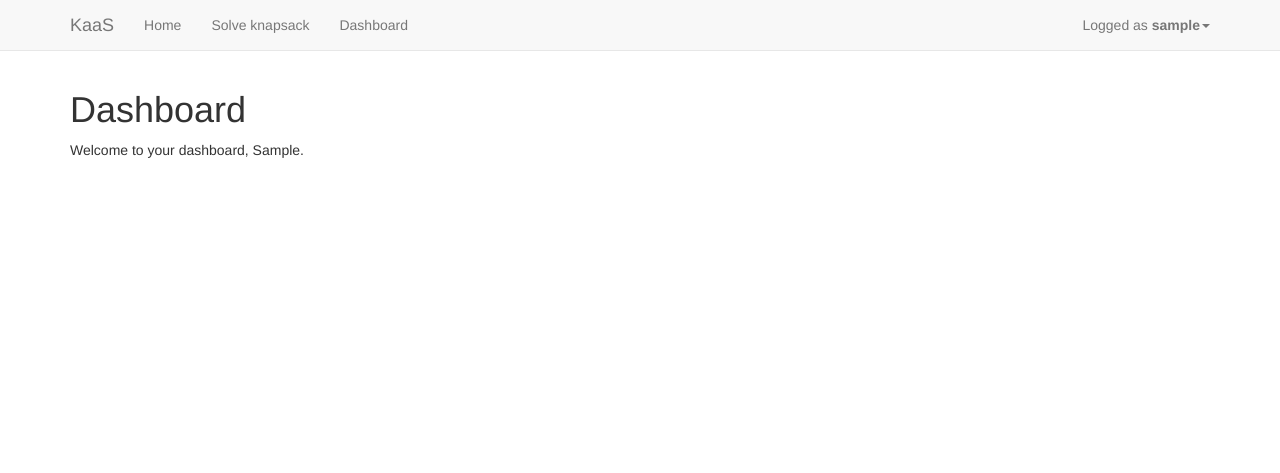
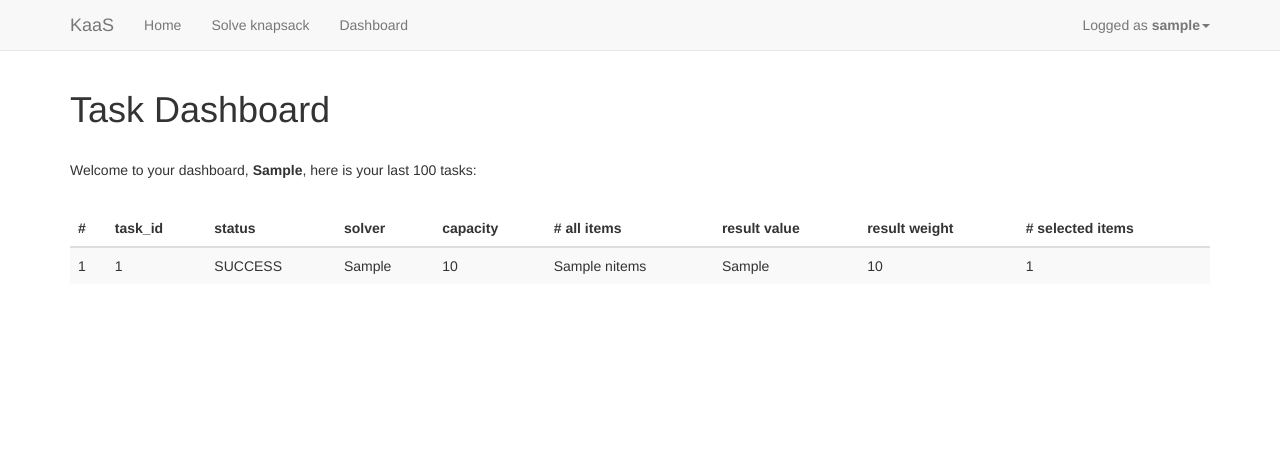
Before and after one commit to hofmanradek/kaas, a Django app: template knapsack/kaas/templates/kaas/dashboard.html in a window 1280 px wide. Shown: the top 473 px of the page. Run offline with Django 3.2, Linux system fonts and the light colour scheme; a user stored in the database is signed in; tables that the repository leaves empty hold one stand-in row (values such as "Sample post"); the template is opened without the code that fills it: most values are stand-ins (such as "Sample title", 1, 10 or a date in 2020); data that the repository does not hold is empty; parts of the project's set-up code (start-up, migrations or seed data) failed here and were passed over; some libraries are stand-ins or nearby versions.

Commit message:
task dashboard page show last 100 tasks

```diff
--- a/knapsack/kaas/templates/kaas/dashboard.html
+++ b/knapsack/kaas/templates/kaas/dashboard.html
@@ -2,9 +2,76 @@
 {% block title %}Dashboard{% endblock %}
 {% block content %}
 
-<h1>Dashboard</h1>
-<p>Welcome to your dashboard, {{request.user.first_name}}.</p>
+<h1>Task Dashboard</h1>
+<br/>
+<p>Welcome to your dashboard, <b>{{request.user.first_name}}</b>, here is your last 100 tasks:</p>
+<br/>
+<table class="table table-striped table-hover">
+    <thead>
+    <tr>
+        <th>
+            #
+        </th>
+        <th>
+            task_id
+        </th>
+        <th>
+            status
+        </th>
+        <th>
+            solver
+        </th>
+        <th>
+            capacity
+        </th>
+        <th>
+            # all items
+        </th>
+        <th>
+            result value
+        </th>
+        <th>
+            result weight
+        </th>
+        <th>
+            # selected items
+        </th>
 
+    </tr>
+    </thead>
+    <tbody>
+{% for task in tasks %}
+        <tr>
+            <td>
+                {{ forloop.counter }}
+            </td>
+            <td>
+                {{ task.task_id }}
+            </td>
+            <td>
+                {{ task.status }}
+            </td>
+            <td>
+                {{ task.solver_type }}
+            </td>
+            <td>
+                {{ task.capacity }}
+            </td>
+            <td>
+                {{ task.nitems }}
+            </td>
+            <td>
+                {{ task.result_value }}
+            </td>
+            <td>
+                {{ task.result_weight }}
+            </td>
+            <td>
+                {{ task.result_items|length }}
+            </td>
 
-
+        </tr>
+{% endfor %}
+    </tbody>
+</table>
 {% endblock %}
--- a/knapsack/kaas/views.py
+++ b/knapsack/kaas/views.py
@@ -9,6 +9,7 @@ from .forms import KnapsakTextArea
 import json
 
 from kaas.tasks import task_driver
+from kaas.models import KnapsackTask
 
 def index(request):
     template = 'kaas/index.html'
@@ -37,9 +38,11 @@ def user_login(request):
 
 @login_required
 def dashboard(request):
+    tasks = KnapsackTask.objects.filter(user=request.user)[:100]
     return render(request,
                   'kaas/dashboard.html',
-                  {'section': 'dashboard'})
+                  {'section': 'dashboard',
+                   'tasks': tasks})
 
 
 @login_required
```
